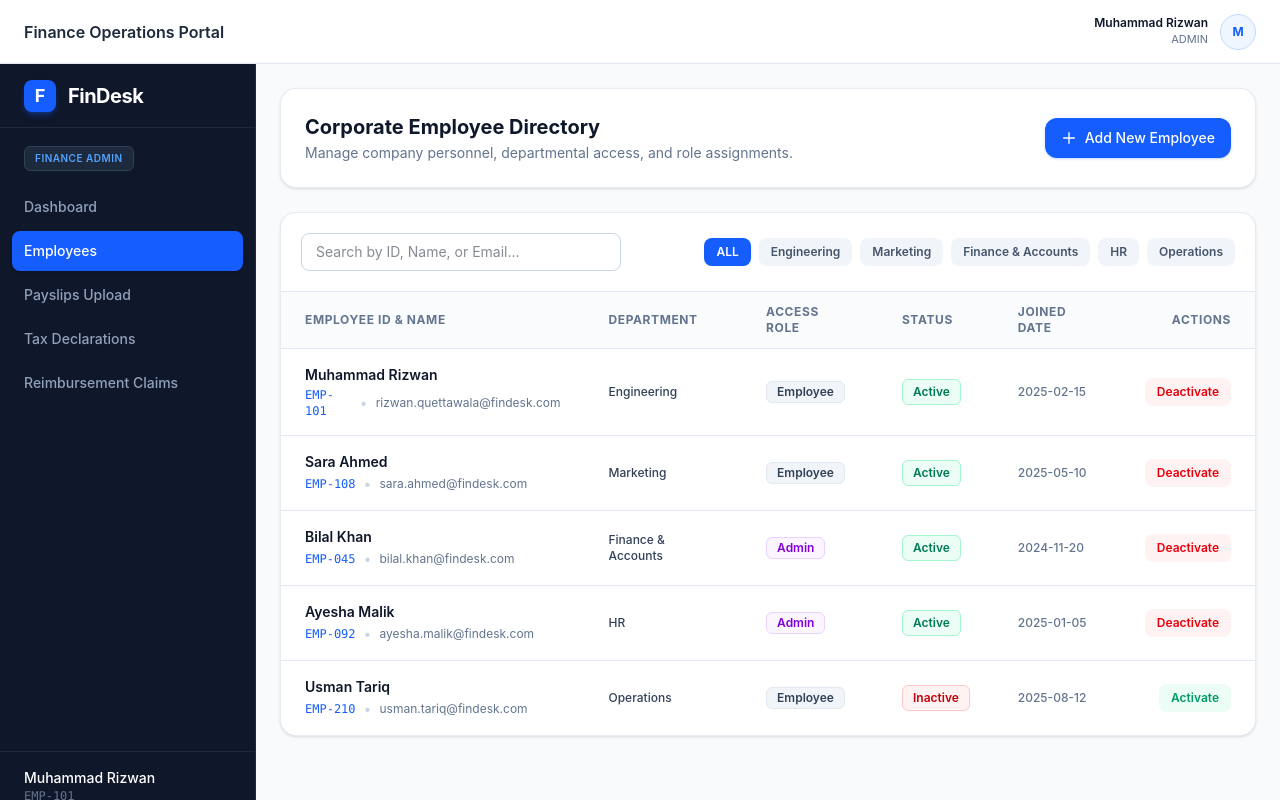
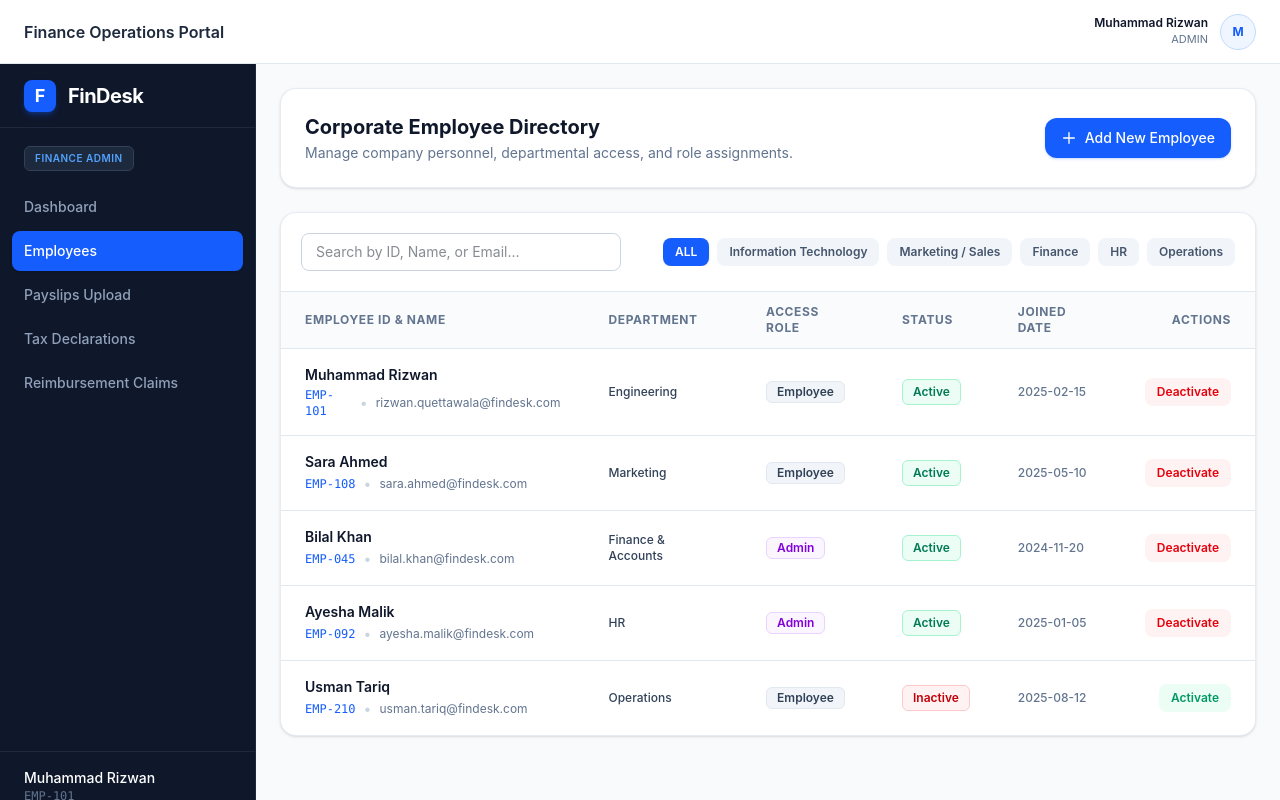
Before and after one commit to riz-33/findesk_frontend, a React (Vite) app: page /admin/employees in a window 1280 px wide. Built offline with nearby package versions, Linux system fonts and the light colour scheme; no server answers.

Commit message:
feat: Update department names and improve date formatting in AdminEmployees component

```diff
--- a/src/pages/admin/AdminEmployees.jsx
+++ b/src/pages/admin/AdminEmployees.jsx
@@ -193,9 +193,9 @@ export const AdminEmployees = () => {
           <div className="flex items-center gap-2 w-full sm:w-auto overflow-x-auto">
             {[
               "ALL",
-              "Engineering",
-              "Marketing",
-              "Finance & Accounts",
+              "Information Technology",
+              "Marketing / Sales",
+              "Finance",
               "HR",
               "Operations",
             ].map((dept) => (
@@ -272,7 +272,7 @@ export const AdminEmployees = () => {
                       </span>
                     </td>
                     <td className="py-4 px-6 text-slate-500 text-xs font-medium">
-                      {emp.joinedDate}
+                      {emp.joiningDate ? new Date(emp.joiningDate).toLocaleDateString() : emp.joinedDate}
                     </td>
                     <td className="py-4 px-6 text-right">
                       <button
```
